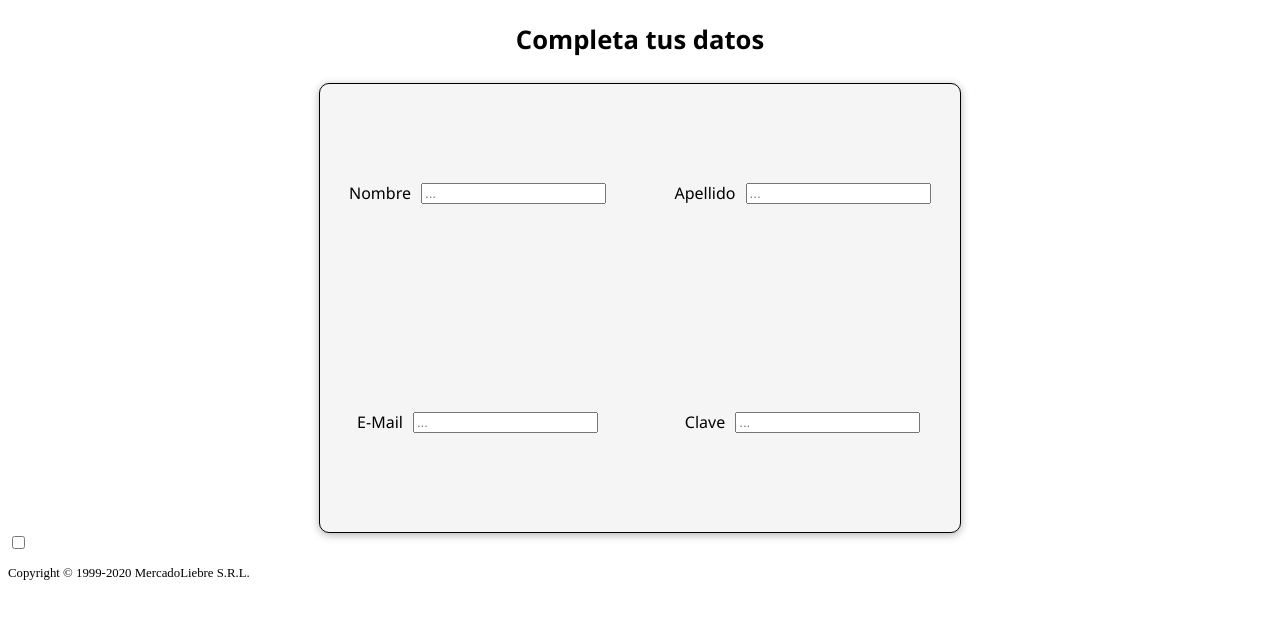
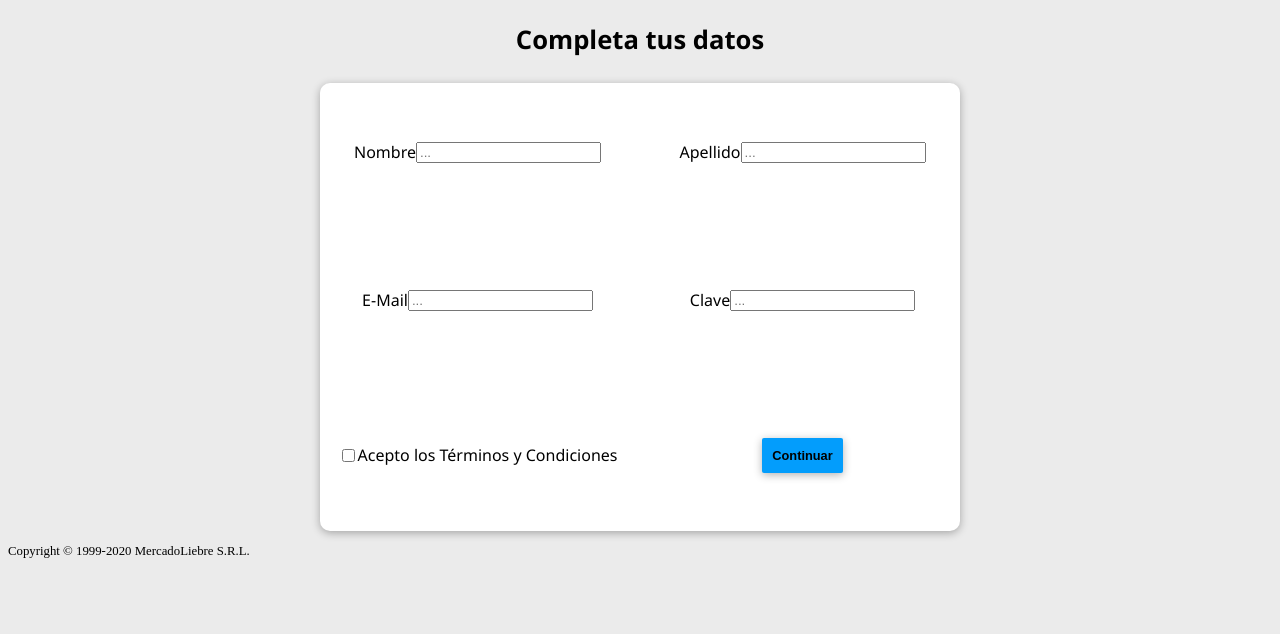
Before and after one commit to UninstallUrPC/DH-Trabajo-Integrador-M-Liebre, a website: page l signup.html in a window 1280 px wide. Shown: the part 166-800 px from the top of the page. Drawn offline with Linux system fonts and the light colour scheme.

Commit message:
Finalizado con signup y login, cambios menores en el home

```diff
--- a/l signup.html
+++ b/l signup.html
@@ -8,7 +8,7 @@
   <meta name="viewport" content="width=device-width, initial-scale=1.0">
 </head>
 
-<body>
+<body class="abcdefg">
   <header class="header">
     <a href="home.html">
       <img class="logo" src="https://encrypted-tbn0.gstatic.com/images?q=tbn:ANd9GcTyQ61MW50p2OoTB0Jj6nBrOqBH409LxvlP51hk0whXceyXG_IYJ0hGW3vcndCXwMGpj_Y&usqp=CAU"/>
@@ -54,53 +54,56 @@
       </div>
 
    <main class="mario">
-
-    <div class="kong">
+  <form class="kong" action="home.html">
     <div class="donkey">
 
       <div class="splatoon">
         <div class="octopath">
-            <div class="pringles">Nombre</div>
-            <input type="text" placeholder="...">
+          <label for="nombre">Nombre</label>
+          <input type="text" id="nombre" placeholder="..." required>
         </div>
       </div>
 
       <div class="splatoon">
         <div class="octopath">
-            <div class="pringles">Apellido</div>
-            <input type="text" placeholder="...">
+          <label for="apellido">Apellido</label>
+          <input type="text" id="apellido" placeholder="..." required>
         </div>
       </div>
 
       <div class="splatoon">
         <div class="octopath">
-            <div class="pringles">E-Mail</div>
-            <input type="email" placeholder="...">
+          <label for="email">E-Mail</label>
+          <input type="email" id="email" placeholder="..." required>
         </div>
       </div>
 
       <div class="splatoon">
         <div class="octopath">
-            <div class="pringles">Clave</div>
-            <input type="password" placeholder="...">
+          <label for="clave">Clave</label>
+          <input type="password" id="clave" placeholder="..." required>
+        </div>
+      </div>
+
+      <div class="splatoon">
+        <div class="octopath">
+          <input type="checkbox" id="tos" required>
+          <label for="tos">Acepto los Términos y Condiciones</label>
+        </div>
+      </div>
+
+      <div class="splatoon">
+        <button type="submit" class="zora">
+          Continuar
+        </button>
       </div>
 
     </div>
-      </div>
-    </div>
+  </form>
 </main>
-
-<section>
-<div class="tyc">
-<input type="checkbox">
-  </div>
-
-<div class="contin">
-
-  </div>
-
-</section>
 
   <footer>
     <p class="Copyright">Copyright © 1999-2020 MercadoLiebre S.R.L. </p>
   </footer>
+</body>
+</html>
--- a/styles.css
+++ b/styles.css
@@ -3,9 +3,12 @@
   position: relative;
 }
 
+.abcdefg{
+background-color: #ebebeb;
+}
+
 .donkey {
-  border: solid black 1px;
-  background-color: whitesmoke;
+  background-color: white;
   border-radius: 10px;
   width: 50vw;
   height: 35vw;
@@ -22,6 +25,7 @@
   display: flex;
   flex-direction: column;
   align-items: center;
+
 }
 
 .octopath {
@@ -93,8 +97,8 @@
 
 /* Abajo esta todo lo de login.html */
 .sidon{
+  font-family: 'Segoe UI', Tahoma, Geneva, Verdana, sans-serif;
   background-color: #ebebeb;
-  font-family: 'Segoe UI', Tahoma, Geneva, Verdana, sans-serif;
 }
 
 .gerudo{
@@ -105,9 +109,11 @@
   display: flex;
   justify-content: center;
   margin-top: 20px;
+  text-align: center;
 }
 
-.button {
+.button,
+button {
   display: inline-block;
   border: none;
   color: black;
@@ -116,12 +122,12 @@
   text-decoration: none;
 }
 
-.button:hover {
+.button:hover,
+button:hover {
   background-color: #005285;
 }
 
-.zora{
-  border: solid black 1px;
+.zora {
   margin-left: 10px;
   margin-right: 10px;
   font-size: 1vw;
@@ -129,6 +135,7 @@
   background-color: #039dfc;
   font-weight: bold;
   padding: 10px;
+  box-shadow: 0px 2px 8px 0px rgba(0, 0, 0, 0.3);
 }
 
 .rito{
@@ -136,8 +143,7 @@
   color: blue;
 }
 .mipha{
-  border: solid black 1px;
-  background-color: whitesmoke;
+  background-color: white;
   border-radius: 10px;
   width: 50vw;
   height: 35vw;
@@ -283,7 +289,6 @@ flex-wrap: wrap;
   grid-template-columns: repeat(3, 1fr);
   grid-gap: 10px;
   margin-top: 5px;
-  background: #ebebeb;
 }
 
 .section {
@@ -316,7 +321,7 @@ flex-wrap: wrap;
 .articulo1,
 .articulo2,
 .articulo3 {
-  background-color: whitesmoke;
+  background-color: white;
   border: solid black 1px;
   display: flex;
   justify-content: center;
@@ -341,12 +346,12 @@ flex-wrap: wrap;
 
 .footer-bold{
   font-weight: bold;
-  color: #5c5f63;
+  color: #666666;
   font-size: 1.5vw;
   }
 
   .footer-text{
-  color: #a8aaad;
+  color: #929394;
   font-size: 1.2vw;
   }
 
```
Also changed, not shown: home.html (+3 -3 lines), login.html (+10 -12 lines). Lines whose indentation alone changed are shown as unchanged.
